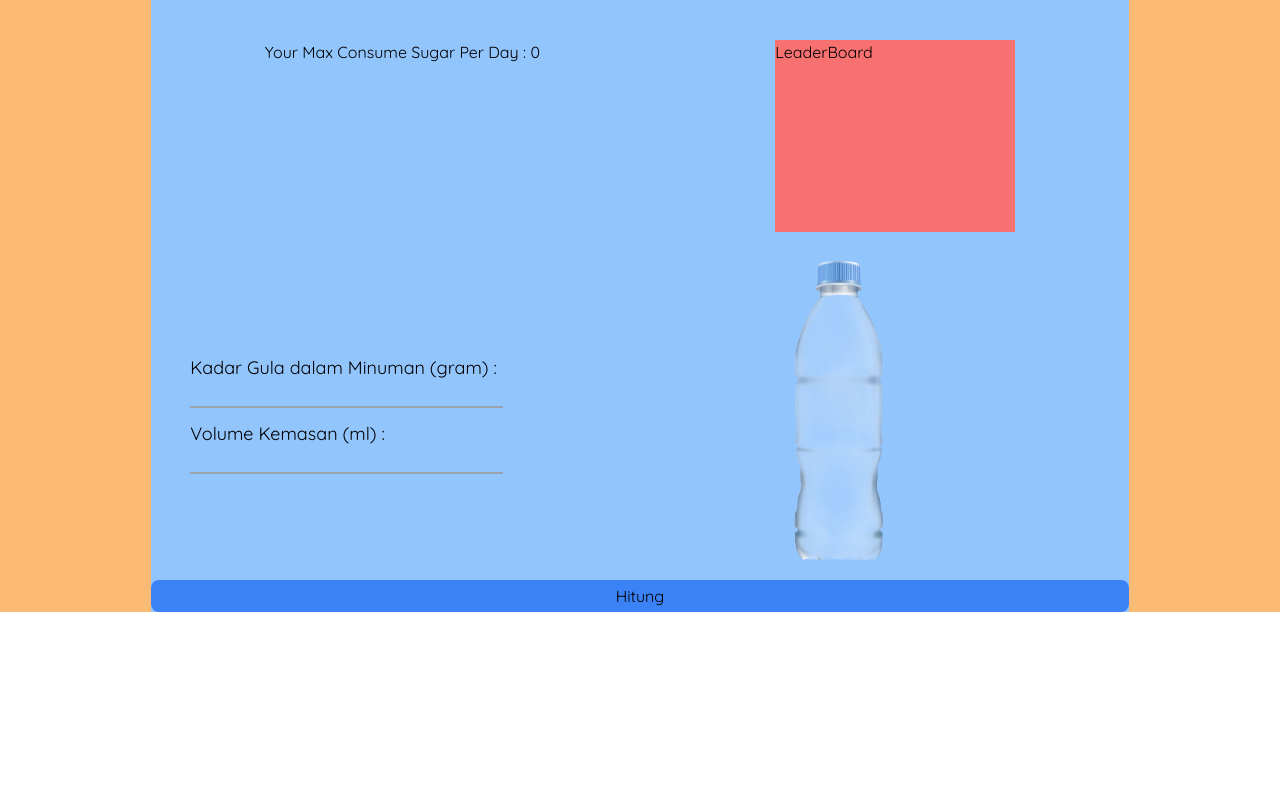
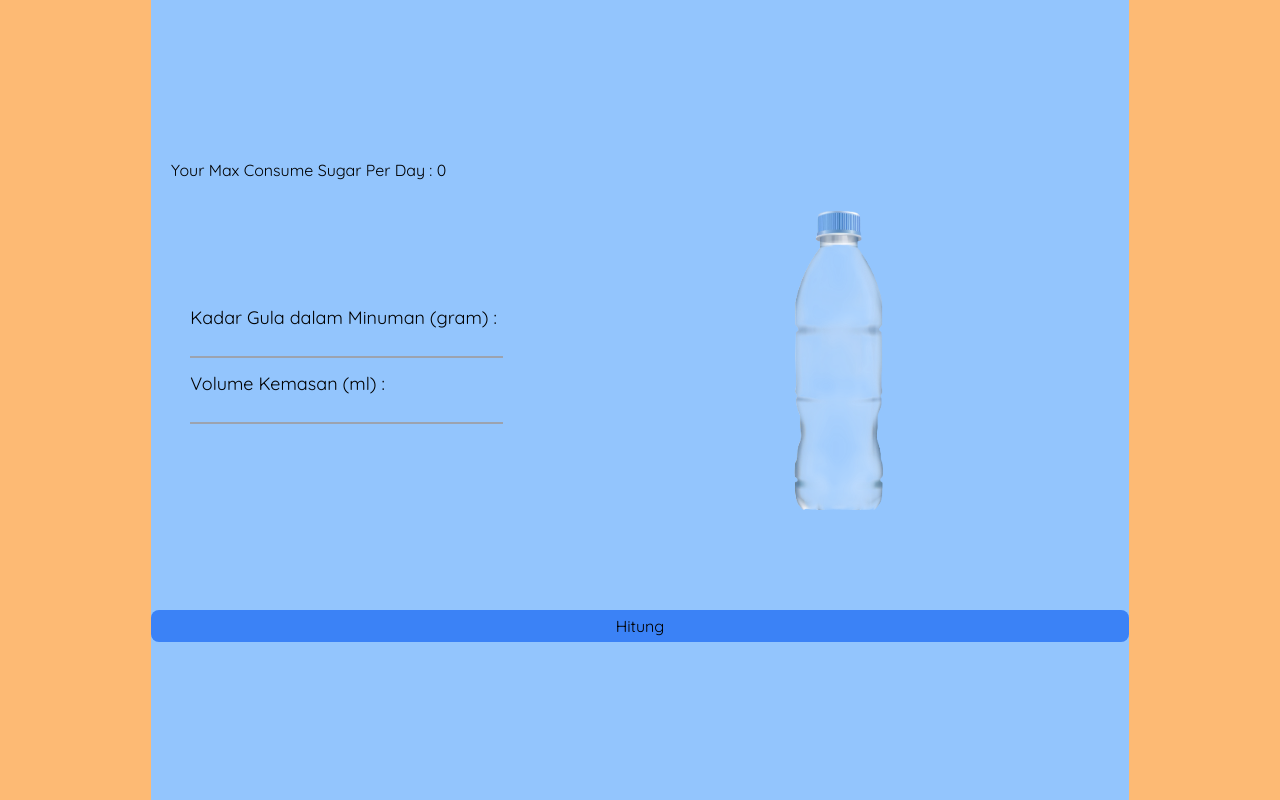
Before and after one commit to GaluhPncWirs/consumption-limit-for-packaged-beverages, a Next.js app: page /mainContent in a window 1280 px wide. Built offline with nearby package versions, Linux system fonts and the light colour scheme.

Commit message:
memperbaiki logika isi botol

```diff
--- a/src/app/inputUser/page.tsx
+++ b/src/app/inputUser/page.tsx
@@ -96,7 +96,7 @@ export default function DisplayInputUser() {
   function calculateMaxSugar() {
     const age = parseInt(ages.current?.value || "0");
     const weight = parseInt(bodyWeight.current?.value || "0");
-    const height = parseFloat(bodyHeight.current?.value || "0");
+    const height = parseInt(bodyHeight.current?.value || "0");
     let BMR; // Basal Metabolic Rate
     setModalBox(true);
 
@@ -104,7 +104,9 @@ export default function DisplayInputUser() {
       if (male.current?.value === "male") {
         BMR = 10 * weight + 6.25 * height - 5 * age + 5;
       }
-    } else {
+    }
+
+    if (female.current?.checked) {
       if (female.current?.value === "female") {
         BMR = 10 * weight + 6.25 * height - 5 * age - 161;
       }
@@ -136,8 +138,9 @@ export default function DisplayInputUser() {
 
     const convertToMeters = height / 100;
     const heightSquares = Math.pow(convertToMeters, 2);
-    let bodyMassIndex = weight / heightSquares;
-    if (Math.floor(bodyMassIndex) >= 30) {
+    let bodyMassIndex = Math.floor(weight / heightSquares);
+
+    if (bodyMassIndex >= 30) {
       // obesitas
       maxSugarCalories = TDEE * 0.05;
     } else {
@@ -162,7 +165,7 @@ export default function DisplayInputUser() {
               </h2>
             </div> */}
             <h1 className="text-center mb-8 text-xl font-bold">
-              Penghitung Konsumsi Batas Aman Konsumsi Gula Harian{" "}
+              Penghitung Batas Aman Konsumsi Minuman Kemasan
             </h1>
             <form
               id="sugarForm"
--- a/src/app/mainContent/page.tsx
+++ b/src/app/mainContent/page.tsx
@@ -5,47 +5,57 @@ import { useRef, useState } from "react";
 
 export default function MainContent() {
   const { yourMaxSugar } = useCalories();
-  const sugarMinumanRef = useRef<HTMLInputElement>(null);
-  const volumeKemasanRef = useRef<HTMLInputElement>(null);
-  const fillBottle = useRef<any>([]);
-  const [maxsimalConsume, setMaxsimalConsume] = useState(0);
+  const sugarContentInsideProductRef = useRef<HTMLInputElement>(null);
+  const totalVolumeInsideProductRef = useRef<HTMLInputElement>(null);
+  const [fillBottle, setFillBottle] = useState([]);
+  const [totalBottle, setTotalBottle] = useState(0);
+
   function calculateMaximal() {
-    const sugarMinuman = parseInt(sugarMinumanRef.current?.value || "0");
-    const volumeKemasan = parseInt(volumeKemasanRef.current?.value || "0");
-    const product = sugarMinuman / volumeKemasan;
-    const maxConsumptionMl = yourMaxSugar / product;
-    const result = maxConsumptionMl / volumeKemasan;
-    const contvertTo = result * 99 + 1;
-    const test = contvertTo + 1;
-    setMaxsimalConsume(Math.floor(result));
-    if (maxConsumptionMl >= volumeKemasan) {
-      console.log(`Konsumsi per: ${Math.floor(result)} botol`);
-      fillBottle.current.forEach((ref: any, index: any) => {
-        if (ref) {
-          ref.style.height = Math.floor(test) + "%";
-        }
-      });
-    } else {
-      console.log(
-        `Minuman ini bisa anda konsumsi :  ${maxConsumptionMl.toFixed(
-          2
-        )} ml, kurang dari satu botol.`
-      );
-      if (fillBottle.current[0]) {
-        fillBottle.current[0].style.height = Math.floor(test) + "%";
-      }
+    const sugarContentInsideProduct = parseFloat(
+      sugarContentInsideProductRef.current?.value || "0"
+    );
+    const totalVolumeInsideProduct = parseFloat(
+      totalVolumeInsideProductRef.current?.value || "0"
+    );
+    const resultTotalContentProduct =
+      sugarContentInsideProduct / totalVolumeInsideProduct;
+
+    const maxConsumptionMl = yourMaxSugar / resultTotalContentProduct;
+    const numberOfBottles = Math.floor(
+      maxConsumptionMl / totalVolumeInsideProduct
+    );
+    setTotalBottle(numberOfBottles);
+
+    const remainder = maxConsumptionMl % totalVolumeInsideProduct;
+    const percentageFillForRemainder = Math.floor(
+      (remainder / totalVolumeInsideProduct) * 100
+    );
+
+    const fillArray: any = Array(numberOfBottles).fill(100);
+    if (percentageFillForRemainder > 0) {
+      fillArray.push(percentageFillForRemainder);
     }
-    // console.log(
-    //   maxConsumptionMl.toLocaleString("id-ID", {
-    //     maximumFractionDigits: 0,
-    //   })
-    // );
+    setFillBottle(fillArray);
+    console.log(fillBottle);
+
+    // if (numberOfBottles >= 1) {
+    //   console.log(`Konsumsi per: ${numberOfBottles} botol`);
+    // } else {
+    //   console.log(
+    //     `Minuman ini bisa anda konsumsi :  ${maxConsumptionMl.toFixed(
+    //       2
+    //     )} ml, kurang dari satu botol.`
+    //   );
+    //   if (fillBottle.current[0]) {
+    //     fillBottle.current[0].style.height = `${percentageFillForRemainder}%`;
+    //   }
+    // }
   }
   return (
     <div className="bg-orange-300">
-      <div className="w-5/6 mx-auto">
+      <div className="w-5/6 mx-auto h-screen">
         <div className="w-11/12 mx-auto bg-blue-300 h-full flex flex-col justify-center">
-          <div className="mt-10 flex justify-around">
+          <div className="flex ml-5">
             <p className="mr-2">
               Your Max Consume Sugar Per Day :{" "}
               <span>
@@ -54,9 +64,6 @@ export default function MainContent() {
                 })}
               </span>
             </p>
-            <div className="bg-red-400 h-48 w-60">
-              <p>LeaderBoard</p>
-            </div>
           </div>
           <div className="mt-7 flex items-center">
             <form
@@ -67,10 +74,9 @@ export default function MainContent() {
                 <input
                   type="number"
                   id="sugarContent"
-                  step="0.01"
                   required
                   className="inputField peer"
-                  ref={sugarMinumanRef}
+                  ref={sugarContentInsideProductRef}
                 />
                 <label htmlFor="sugarContent" className="labelText">
                   Kadar Gula dalam Minuman (gram) :
@@ -80,10 +86,9 @@ export default function MainContent() {
                 <input
                   type="number"
                   id="volumeKemasan"
-                  step="0.01"
                   required
                   className="inputField peer"
-                  ref={volumeKemasanRef}
+                  ref={totalVolumeInsideProductRef}
                 />
                 <label htmlFor="volumeKemasan" className="labelText">
                   Volume Kemasan (ml) :
@@ -91,36 +96,24 @@ export default function MainContent() {
               </div>
             </form>
             <div className="basis-3/5 mb-5 flex justify-center items-center">
-              {maxsimalConsume >= 1 ? (
-                Array.from({ length: maxsimalConsume }).map((_, i) => (
+              {fillBottle.length > 0 ? (
+                fillBottle.map((item: any, i: number) => (
                   <div key={i} className="bottleInside w-1/5">
-                    <div
-                      className="fill"
-                      ref={(el) => {
-                        fillBottle.current[i] = el;
-                      }}
-                    ></div>
+                    <div className="fill" style={{ height: `${item}%` }}></div>
                   </div>
                 ))
               ) : (
                 <div className="bottleInside">
-                  <div
-                    className="fill"
-                    ref={(el) => {
-                      fillBottle.current[0] = el;
-                    }}
-                  ></div>
+                  <div className="fill" style={{ height: "0%" }}></div>
                 </div>
               )}
             </div>
           </div>
-          <button
-            type="button"
-            className="bg-blue-500 px-3 py-1 rounded-lg hover:bg-blue-400"
-            onClick={calculateMaximal}
-          >
-            Hitung
-          </button>
+          <div className="bg-blue-500 px-3 py-1 rounded-lg hover:bg-blue-400 text-center mt-20">
+            <button type="button" onClick={calculateMaximal}>
+              Hitung
+            </button>
+          </div>
         </div>
       </div>
     </div>
--- a/src/components/modalBox/page.tsx
+++ b/src/components/modalBox/page.tsx
@@ -17,10 +17,8 @@ export default function ModalBox({ setModalBox }: any) {
           {yourMaxSugar.toLocaleString("id-ID", { maximumFractionDigits: 0 })}{" "}
           Gram Gula/Hari
         </p>
-        <div className="bg-slate-300 py-1 px-4 rounded-lg mt-3">
-          <button onClick={handleClick} className="font-semibold text-lg">
-            oke
-          </button>
+        <div className="bg-slate-300 py-1 px-4 rounded-lg mt-3 font-semibold text-lg cursor-pointer hover:bg-slate-400">
+          <button onClick={handleClick}>oke</button>
         </div>
       </div>
     </div>
```
